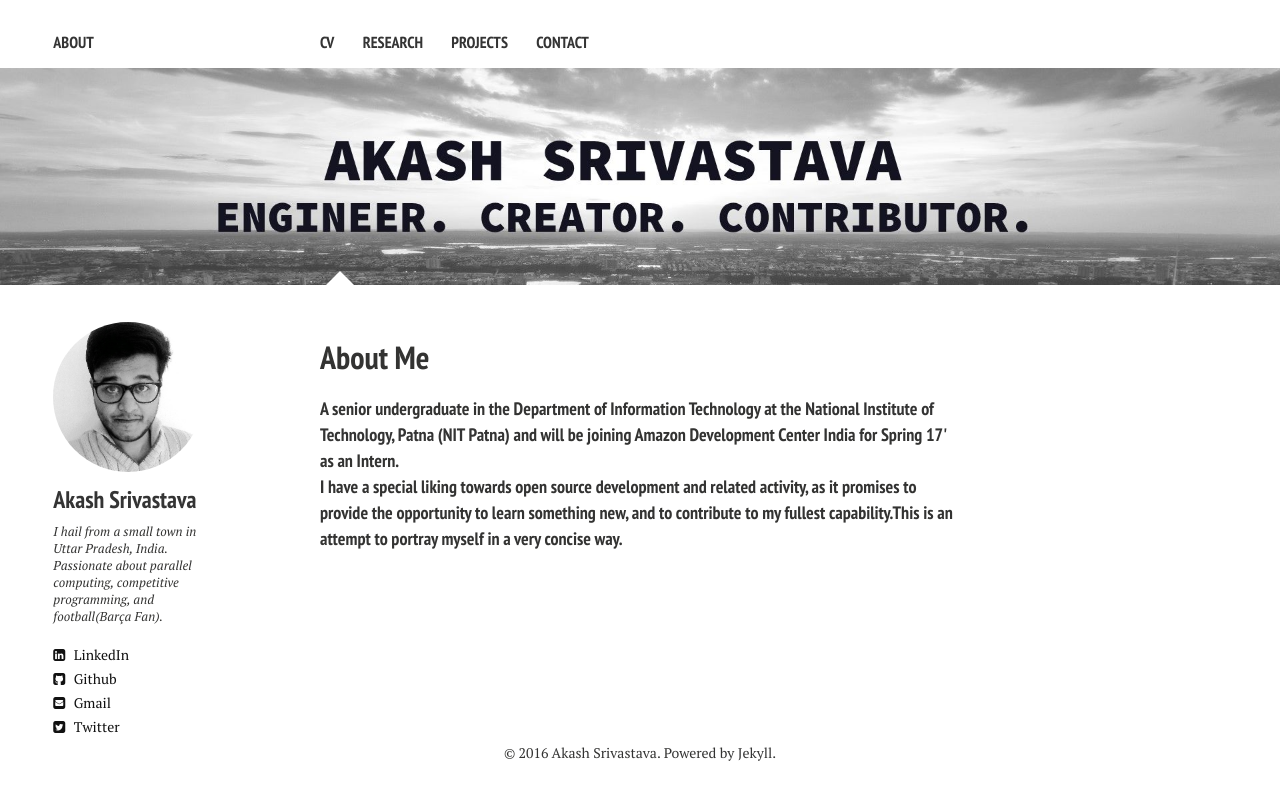
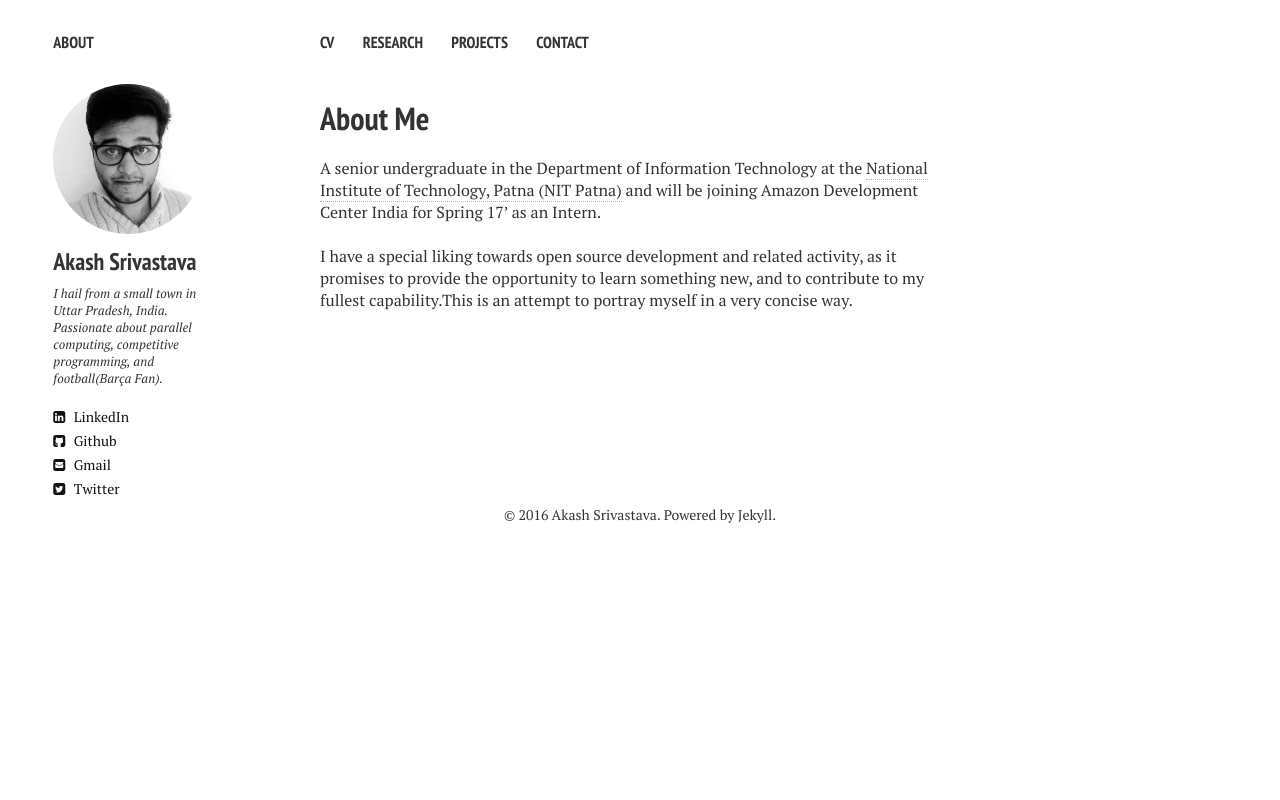
Before and after one commit to Akash1684/akash1684.github.io, a Jekyll site: the page built from index.md, in a window 1280 px wide. Shown: the top 800 px of the page. Built offline with Jekyll 4.4.1, drawn with Linux system fonts in a browser that asks for light colours; nearby versions of some CDN libraries; comment, search, counter and statistics services are not loaded.

Commit message:
Update index.md

```diff
--- a/index.md
+++ b/index.md
@@ -3,19 +3,16 @@ layout: home2
 title: About Me
 description: "Akash Srivastava's website"
 tags: [Jekyll, theme, responsive, blog, template]
-image:
-  feature: index.jpg
 ---
-<h4>
+
 A senior undergraduate in the Department of Information Technology at the <a href="http://nitp.ac.in/php/home.php" target="_blank">National Institute of Technology, Patna (NIT Patna)</a> and will be joining Amazon Development Center India for Spring 17' as an Intern.
 
 <br/>
 
 I have a special liking towards open source development and related activity, as it promises to provide the opportunity to learn something new, and to contribute to my fullest capability.This is an attempt to portray myself in a very concise way.
-</h4>
 <!--<center><img src ="/assets/signature.jpg" /></center>-->
-<br/>
-<a class="twitter-timeline" data-lang="en" data-width="800" data-height="280" data-theme="light" data-link-color="#9bd2f7" href="https://twitter.com/akash1684" data-chrome="noscrollbar"></a> <script async src="//platform.twitter.com/widgets.js" charset="utf-8"></script>
+
+<a class="twitter-timeline" data-lang="en" data-width="800" data-height="300" data-theme="light" data-link-color="#54baff" href="https://twitter.com/akash1684" data-chrome="noscrollbar"></a> <script async src="//platform.twitter.com/widgets.js" charset="utf-8"></script>
 
 
 
```
